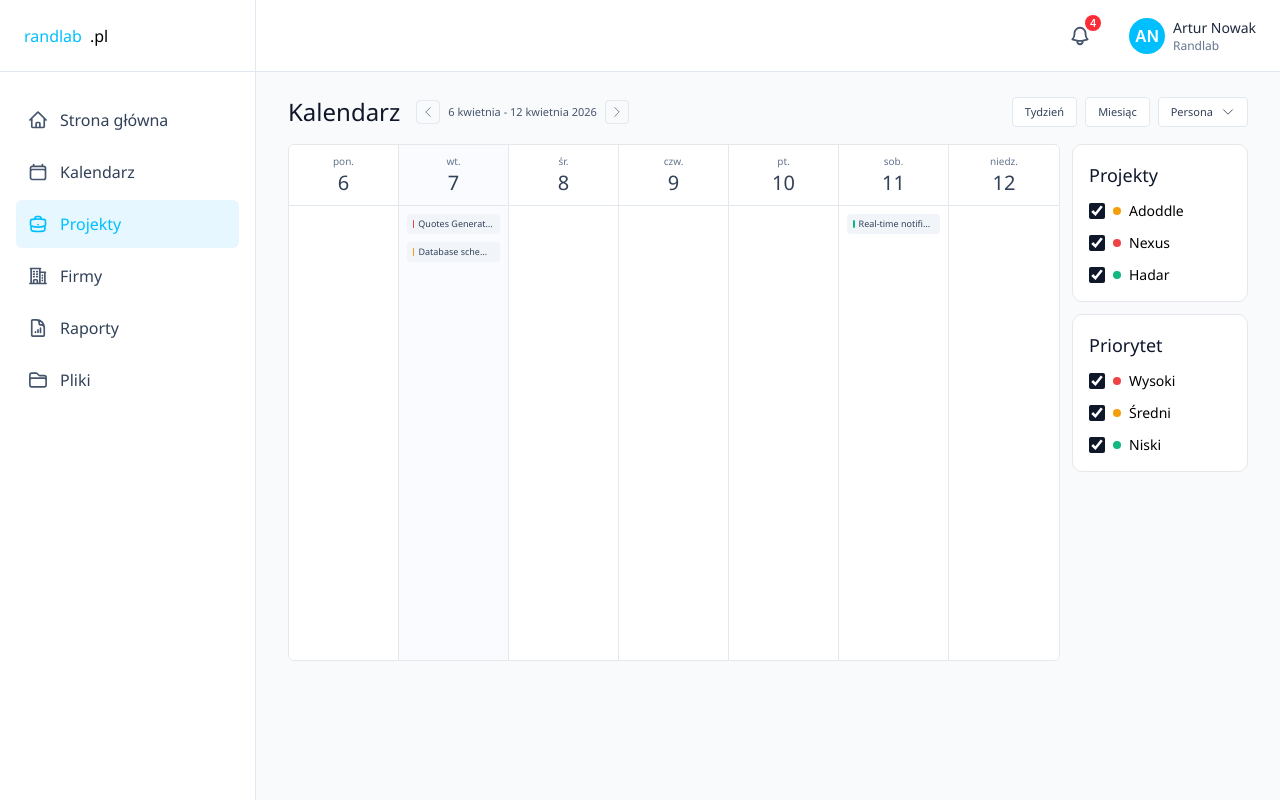
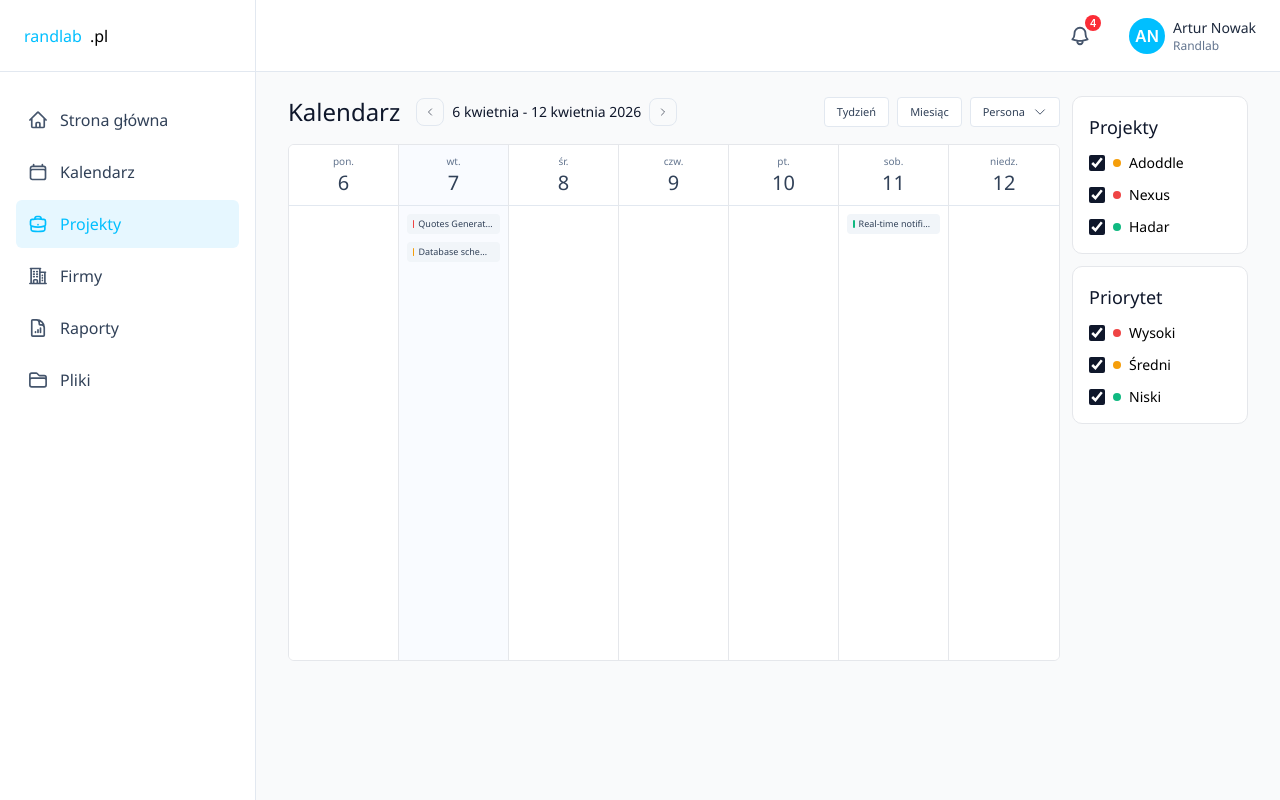
Before and after one commit to ScrumDone/ScrumDone, a React (Vite) app in the folder client/: page /calendar in a window 1280 px wide. Built offline with nearby package versions, Linux system fonts and the light colour scheme.

Commit message:
fixd callendar week button

```diff
--- a/client/src/pages/CalendarPage.tsx
+++ b/client/src/pages/CalendarPage.tsx
@@ -17,6 +17,8 @@ const CalendarPage: React.FC = () => {
 
             <main className="ml-64 pt-(--app-header-h)">
                 <div className="mx-auto max-w-350 px-8 py-6">
+                    <div className="flex items-start gap-3">
+                        <div className="min-w-0 flex-1">
                             <div className="mb-4 flex items-center justify-between gap-4">
                                 <div className="flex items-center gap-4">
                                     <h1 className="font-segoe-ui text-[24px] leading-8 font-normal text-slate-900 antialiased">Kalendarz</h1>
@@ -24,22 +26,22 @@ const CalendarPage: React.FC = () => {
                                     <div className="flex items-center gap-2">
                                         <button
                                             type="button"
-                                    className="rounded border border-slate-200 p-1 text-slate-500"
+                                            className="rounded-lg border border-slate-200 p-2 text-slate-900"
                                             aria-label="Poprzedni tydzień"
                                         >
-                                    <ChevronLeftIcon className="h-3.5 w-3.5" />
+                                            <ChevronLeftIcon className="h-2.5 w-2.5" />
                                         </button>
 
-                                <p className="font-segoe-ui text-[11px] leading-4 font-normal text-slate-600 antialiased">
+                                        <p className="font-segoe-ui text-[14px] leading-5 font-normal text-slate-900 antialiased">
                                             6 kwietnia - 12 kwietnia 2026
                                         </p>
 
                                         <button
                                             type="button"
-                                    className="rounded border border-slate-200 p-1 text-slate-500"
+                                            className="rounded-lg border border-slate-200 p-2 text-slate-900"
                                             aria-label="Następny tydzień"
                                         >
-                                    <ChevronRightIcon className="h-3.5 w-3.5" />
+                                            <ChevronRightIcon className="h-2.5 w-2.5" />
                                         </button>
                                     </div>
                                 </div>
@@ -67,8 +69,6 @@ const CalendarPage: React.FC = () => {
                                 </div>
                             </div>
 
-                    <div className="flex items-start gap-3">
-                        <div className="min-w-0 flex-1">
                             <WeekCalendar />
                         </div>
                         <CalendarFilters />
```
Lines whose indentation alone changed are shown as unchanged.
